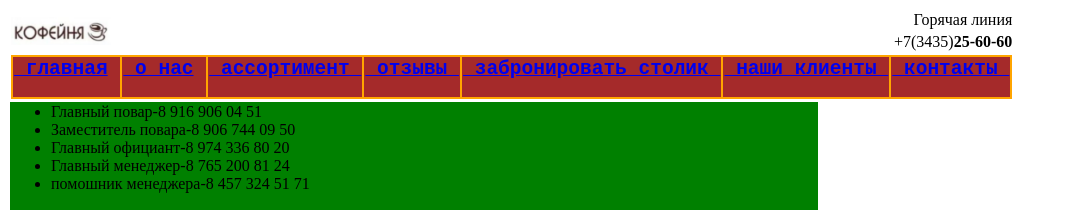
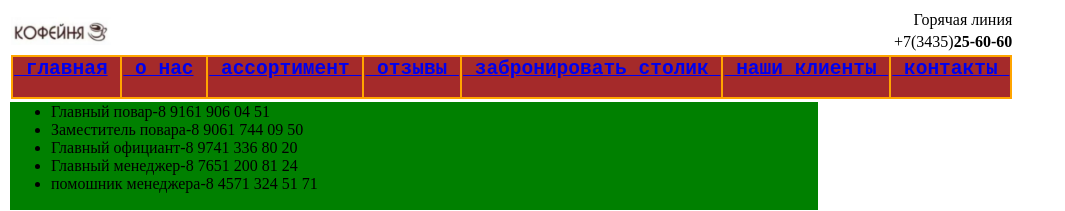
Before and after one commit to Gosha250311/Gosha250311.github.io, a plain HTML site: page contact.html in a window 1280 px wide. Shown: the top 211 px of the page, without its empty margins (0-1065 px from the left). Drawn offline with Linux system fonts and the light colour scheme.

Commit message:
Update contact.html

```diff
--- a/contact.html
+++ b/contact.html
@@ -26,11 +26,11 @@
 <tr>
 <td bgcolor="green">
 <ul type="disk">
-<li>Главный повар-8 916 906 04 51</li>
-<li>Заместитель повара-8 906 744 09 50</li>
-<li>Главный официант-8 974 336 80 20</li>
-<li>Главный менеджер-8 765 200 81 24</li>
-<li>помошник менеджера-8 457 324 51 71</li>
+<li>Главный повар-8 9161 906 04 51</li>
+<li>Заместитель повара-8 9061 744 09 50</li>
+<li>Главный официант-8 9741 336 80 20</li>
+<li>Главный менеджер-8 7651 200 81 24</li>
+<li>помошник менеджера-8 4571 324 51 71</li>
 </ul>
 </td>
 </tr>
```
